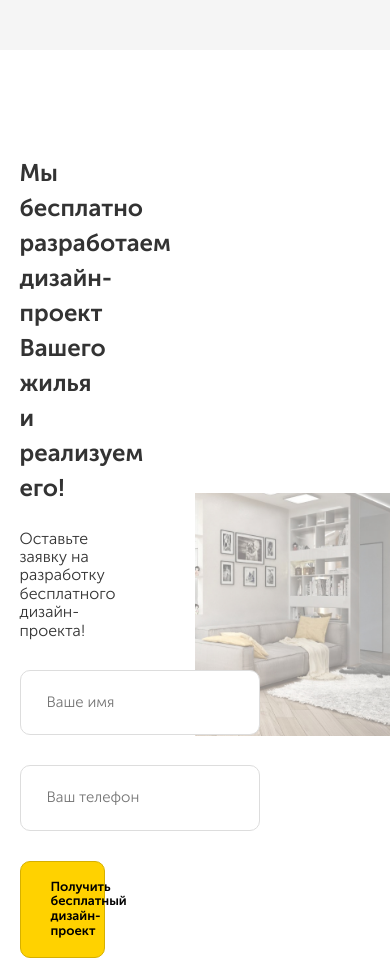
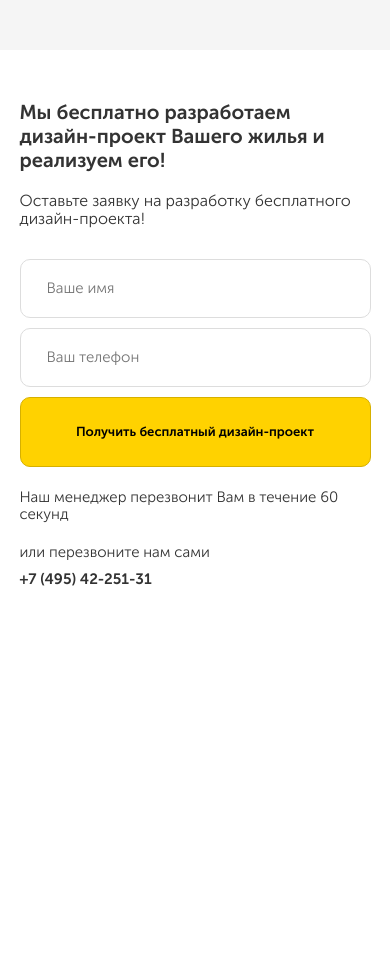
Before and after one commit to Sonikflame/webstart, a plain HTML site: page src/index.html in a window 390 px wide. Shown: the part 798-1759 px from the top of the page. After the commit the page ends 1436 px from the top, so only its background shows below. Drawn offline with Linux system fonts and the light colour scheme.

Commit message:
Доделан адаптив.

```diff
--- a/src/sass/_media.sass
+++ b/src/sass/_media.sass
@@ -10,6 +10,18 @@
          &__subtitle
             font-size: 17px
             margin-bottom: 60px
+   .section
+      padding: 55px 0
+   .offer
+      &-block
+         padding-right: 50px
+      &__input
+         width: 100%
+         margin-bottom: 10px
+      &-text
+         max-width: 210px
+
+
 
 @media ( max-width: 992px )
    .container
@@ -17,6 +29,8 @@
    .hero
       &-block
          flex-direction: column
+      &-image
+         text-align: center
       &-text
          &__title
             font-size: 32px
@@ -26,10 +40,51 @@
          &__item
             &:last-child
                margin-bottom: 40px
+   .section
+      padding: 50px 0
+   .input
+      padding: 20px 26px
+   .offer
+      background-size: cover
+      &-block
+         padding-right: 25px
+      &__title
+         margin-top: 0
+         margin-bottom: 20px
+         font-size: 20px
+         line-height: 24px
+      &-info
+         margin-top: 22px
+      &-phone
+         width: 150px
+      &-text
+         max-width: 180px
+
+
 
 @media ( max-width: 768px )
    .container
       width: 540px
+   .offer
+      background: #fff
+      &-block
+         width: 100%
+         padding-right: 0
+      &__title
+         max-width: 100%
+      &__subtitle
+         max-width: 100%
+      &-info
+         flex-direction: column
+         &__phone
+            margin-top: 10px
+      &-text
+         max-width: 100%
+         margin-bottom: 20px
+      &-phone
+         width: 100%
+
+
 
 @media ( max-width: 576px )
    .container
--- a/src/sass/blocks/_hero.sass
+++ b/src/sass/blocks/_hero.sass
@@ -9,14 +9,12 @@
       &__title
          font-size: 41px
          line-height: 55px
-         //color: $text-color
          margin-top: 37px
          +bold
       &__subtitle
          display: inline-block
          font-size: 20px
          +bold
-         //color: $text-color
          margin-bottom: 70px
    &-list
       margin: 0
```
Also changed, not shown: src/css/style.css, 1 other file.
